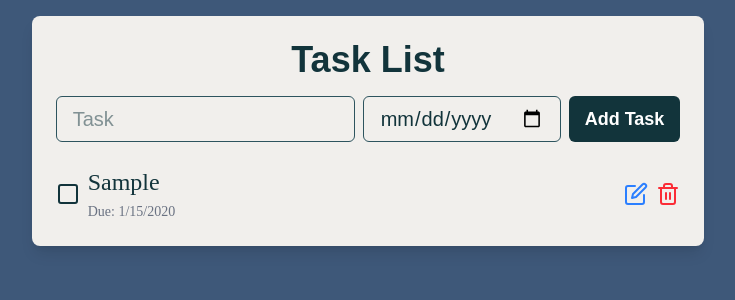
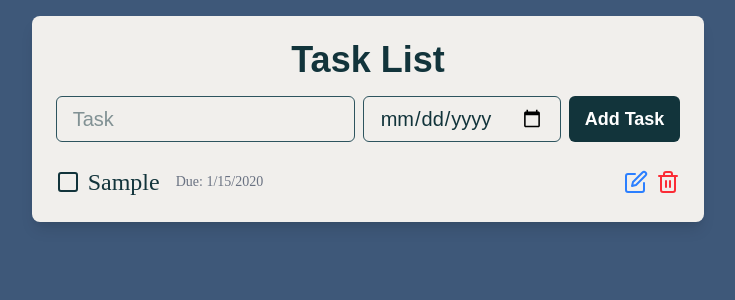
Before and after one commit to deepak-k08/to-do-app, a React (Vite) app: page / in a window 1280 px wide. Both pictures are taken after typing "Sample", "2020-01-15" into the empty fields and a click on the button "Add Task". Shown: the top 300 px of the page, without its empty margins (272-1007 px from the left). Built offline with nearby package versions, Linux system fonts and the light colour scheme.

Commit message:
Add Framer Motion animations to task item

```diff
--- a/package.json
+++ b/package.json
@@ -11,6 +11,7 @@
     },
     "dependencies": {
         "@tailwindcss/vite": "^4.1.11",
+        "framer-motion": "^12.23.9",
         "react": "^19.1.0",
         "react-dom": "^19.1.0",
         "react-icons": "^5.5.0",
--- a/src/components/App.jsx
+++ b/src/components/App.jsx
@@ -8,6 +8,7 @@ function App() {
   const [input, setInput] = useState("");
   const [editText, setEditText] = useState("");
   const [dueDate, setDueDate] = useState("");
+  const [editDueDate, setEditDueDate] = useState("");
 
   useEffect(() => {
     const savedTasks = localStorage.getItem("tasks");
@@ -39,7 +40,6 @@ function App() {
     setTasks([...tasks, newTask]);
     setInput("");
     setDueDate("");
-
   };
 
   const toggleEdit = (id) => {
@@ -47,6 +47,7 @@ function App() {
     if (taskToEdit.completed) return;
 
     setEditText(taskToEdit.text);
+    setEditDueDate(taskToEdit.dueDate || "");
 
     const updatedTasks = tasks.map((task) =>
       task.id === id
@@ -56,22 +57,16 @@ function App() {
     setTasks(updatedTasks);
   };
 
-  const updateTaskText = (id, newText, updatedDueDate) => {
+  const updateTask = (id, newText, newDueDate) => {
     if (!newText.trim()) return;
 
     const updatedTasks = tasks.map((task) =>
       task.id === id
-      ? {
-          ...task,
-          text: newText,
-          dueDate: updatedDueDate,
-          editing: false,
-        }
+        ? { ...task, text: newText, dueDate: newDueDate, editing: false }
         : task
     );
     setTasks(updatedTasks);
   };
-
 
   const toggleComplete = (id) => {
     const updatedTasks = tasks.map((task) => {
@@ -111,9 +106,11 @@ function App() {
         tasks={tasks}
         editText={editText}
         setEditText={setEditText}
+        editDueDate={editDueDate}
+        setEditDueDate={setEditDueDate}
         onToggleComplete={toggleComplete}
         onToggleEdit={toggleEdit}
-        onUpdateText={updateTaskText}
+        onUpdateTask={updateTask}
         onDelete={deleteTask}
       />
     </div>
--- a/src/components/TaskInput.jsx
+++ b/src/components/TaskInput.jsx
@@ -1,6 +1,6 @@
 import React from "react";
 
-function TaskInput({ input, onChange, onSubmit,dueDate, onDateChange }) {
+function TaskInput({ input, onChange, onSubmit, dueDate, onDateChange }) {
   return (
     <form onSubmit={onSubmit} className="form">
       <input
--- a/src/components/TaskItem.jsx
+++ b/src/components/TaskItem.jsx
@@ -1,73 +1,92 @@
 import React from "react";
 import {
   FiEdit,
-  FiCheck,
+  FiCheckSquare,
   FiSquare,
-  FiCheckSquare,
   FiTrash2,
 } from "react-icons/fi";
+import { motion, AnimatePresence } from "framer-motion";
 
 function TaskItem({
   task,
   editText,
   setEditText,
+  editDueDate,
+  setEditDueDate,
   onToggleComplete,
   onToggleEdit,
-  onUpdateText,
+  onUpdateTask,
   onDelete,
 }) {
+  const handleSave = () => {
+    onUpdateTask(task.id, editText, editDueDate);
+  };
+
   return (
-    <li
+    <motion.li
+      layout
+      initial={{ opacity: 0, y: 10 }}
+      animate={{ opacity: 1, y: 0 }}
+      exit={{ opacity: 0, y: -10 }}
+      transition={{ duration: 0.2 }}
       className={`cursor-pointer transition duration-300 ${
         task.completed ? "line-through text-gray-600" : ""
       }`}
     >
-      <div className="flex items-center justify-between gap-2">
-        <div
-          className="flex items-center gap-2"
-          onClick={() => onToggleComplete(task.id)}
-        >
+      <div className="flex flex-col sm:flex-row sm:items-center justify-between gap-2">
+        <div className="flex items-center gap-2 w-full">
+
+          <div onClick={() => onToggleComplete(task.id)} className="cursor-pointer">
             {task.completed ? <FiCheckSquare /> : <FiSquare />}
+          </div>
 
-          <div className="flex flex-col gap-1">
+          <AnimatePresence mode="wait" initial={false}>
             {task.editing ? (
-              <>
-                <input
+              <motion.input
+                key="input"
+                initial={{ opacity: 0, scale: 0.95 }}
+                animate={{ opacity: 1, scale: 1 }}
+                exit={{ opacity: 0, scale: 0.95 }}
+                transition={{ duration: 0.2 }}
                 className="border px-2 py-1 rounded w-full"
                 value={editText}
                 onChange={(e) => setEditText(e.target.value)}
                 onKeyDown={(e) => {
-                    if (e.key === "Enter") {
-                      onUpdateText(task.id, editText, task.dueDate);
-                    }
+                  if (e.key === "Enter") handleSave();
                 }}
-                  onClick={(e) => e.stopPropagation()}
                 autoFocus
               />
+            ) : (
+              <motion.span
+                key="text"
+                initial={{ opacity: 0, scale: 0.95 }}
+                animate={{ opacity: 1, scale: 1 }}
+                exit={{ opacity: 0, scale: 0.95 }}
+                transition={{ duration: 0.2 }}
+              >
+                {task.text}
+              </motion.span>
+            )}
+          </AnimatePresence>
+
+          {task.editing ? (
             <input
               type="date"
-                  className="border px-2 py-1 rounded w-full"
-                  value={task.dueDate || ""}
-                  onChange={(e) =>
-                    onUpdateText(task.id, editText, e.target.value)
-                  }
-                  onClick={(e) => e.stopPropagation()}
+              className="border px-2 py-1 rounded ml-2"
+              value={editDueDate}
+              onChange={(e) => setEditDueDate(e.target.value)}
             />
-              </>
           ) : (
-              <>
-                <span>{task.text}</span>
-                {task.dueDate && (
-                  <span className="text-sm text-gray-500">
+            task.dueDate && (
+              <span className="text-sm text-gray-500 ml-2">
                 Due: {new Date(task.dueDate).toLocaleDateString()}
               </span>
-                )}
-              </>
+            )
           )}
         </div>
-        </div>
+
         <div className="flex items-center gap-2">
-          {!task.editing && (
+          {!task.editing ? (
             <>
               <FiEdit
                 className={`${
@@ -85,13 +104,20 @@ function TaskItem({
               <FiTrash2
                 className="cursor-pointer text-red-500 hover:text-red-700"
                 onClick={() => onDelete(task.id)}
-                title={"Delete task"}
+                title="Delete task"
               />
             </>
+          ) : (
+            <button
+              className="text-green-600 hover:text-green-800 text-sm border px-2 py-1 rounded"
+              onClick={handleSave}
+            >
+              Save
+            </button>
           )}
         </div>
       </div>
-    </li>
+    </motion.li>
   );
 }
 
--- a/src/components/TaskList.jsx
+++ b/src/components/TaskList.jsx
@@ -1,29 +1,36 @@
 import React from "react";
 import TaskItem from "./TaskItem";
+import { AnimatePresence } from "framer-motion";
 
 function TaskList({
   tasks,
   editText,
   setEditText,
+  editDueDate,
+  setEditDueDate,
   onToggleComplete,
   onToggleEdit,
-  onUpdateText,
+  onUpdateTask,
   onDelete,
 }) {
   return (
     <ul className="task-list">
+      <AnimatePresence>
         {tasks.map((task) => (
           <TaskItem
             key={task.id}
             task={task}
             editText={editText}
             setEditText={setEditText}
+            editDueDate={editDueDate}
+            setEditDueDate={setEditDueDate}
             onToggleComplete={onToggleComplete}
             onToggleEdit={onToggleEdit}
-          onUpdateText={onUpdateText}
+            onUpdateTask={onUpdateTask}
             onDelete={onDelete}
           />
         ))}
+      </AnimatePresence>
     </ul>
   );
 }
```
Also changed, not shown: 1 other file (tests, documents, lock files or other folders). Lines whose indentation alone changed are shown as unchanged.
